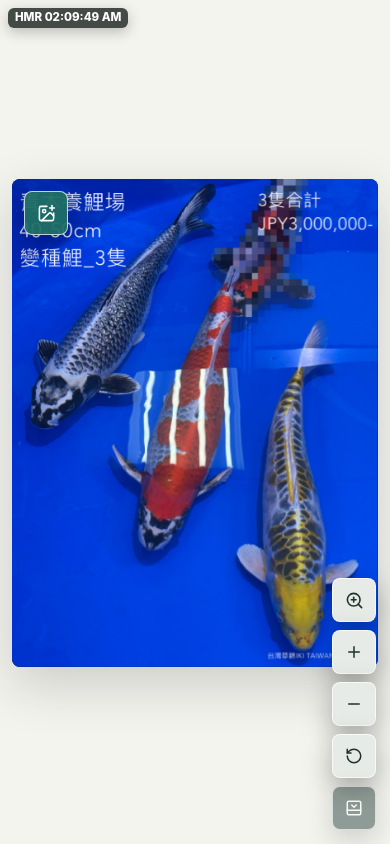
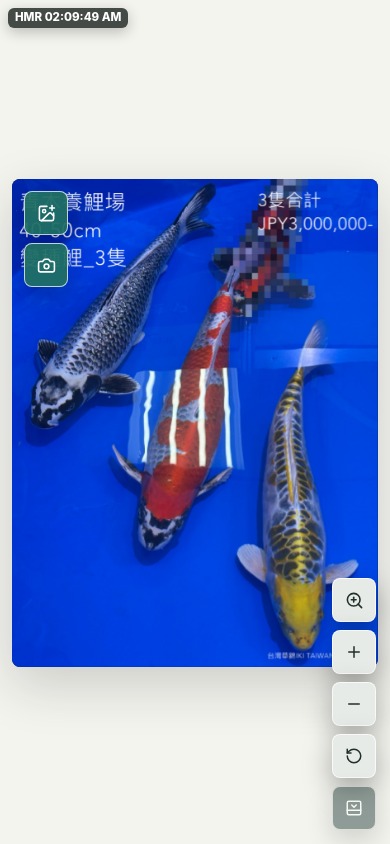
Before and after one commit to gukii/fishCrossTag, a React (Vite) app: page / in a window 390 px wide. Built offline with nearby package versions, Linux system fonts and the light colour scheme.

Commit message:
Add mobile image source controls

```diff
--- a/src/App.tsx
+++ b/src/App.tsx
@@ -1,5 +1,6 @@
 import { ChangeEvent, PointerEvent, RefObject, WheelEvent, useEffect, useMemo, useRef, useState } from "react";
 import {
+  Camera,
   Check,
   ImagePlus,
   Minus,
@@ -445,6 +446,7 @@ export default function App() {
 
   function loadImage(event: ChangeEvent<HTMLInputElement>) {
     const file = event.target.files?.[0];
+    event.target.value = "";
     if (!file) return;
 
     const src = URL.createObjectURL(file);
@@ -944,10 +946,16 @@ export default function App() {
                 maxHeight: "calc(100svh - 38px)",
               }}
             >
-              <label className="floating-open-button" data-no-draw onPointerDown={(event) => event.stopPropagation()} aria-label="Open koi photo">
+              <div className="image-source-actions" data-no-draw onPointerDown={(event) => event.stopPropagation()}>
+                <label className="source-action-button" aria-label="Open photo from album">
                   <input type="file" accept="image/*" onChange={loadImage} />
                   <ImagePlus size={19} />
                 </label>
+                <label className="source-action-button" aria-label="Take photo with camera">
+                  <input type="file" accept="image/*" capture="environment" onChange={loadImage} />
+                  <Camera size={19} />
+                </label>
+              </div>
 
               <div
                 ref={imageTransformRef}
@@ -1114,12 +1122,18 @@ export default function App() {
               </div>
             </div>
           ) : (
-            <label className="empty-stage">
+            <div className="empty-stage">
+              <div className="empty-source-actions">
+                <label className="source-action-button" aria-label="Open photo from album">
                   <input type="file" accept="image/*" onChange={loadImage} />
-              <span className="floating-open-button empty-open-icon">
                   <ImagePlus size={22} />
-              </span>
                 </label>
+                <label className="source-action-button" aria-label="Take photo with camera">
+                  <input type="file" accept="image/*" capture="environment" onChange={loadImage} />
+                  <Camera size={22} />
+                </label>
+              </div>
+            </div>
           )}
         </div>
       </section>
--- a/src/styles.css
+++ b/src/styles.css
@@ -86,12 +86,8 @@ h2 {
   line-height: 1.1;
 }
 
-.empty-stage {
-  cursor: pointer;
-}
-
-.floating-open-button input,
-.empty-stage input {
+.image-source-actions input,
+.empty-source-actions input {
   position: absolute;
   inline-size: 1px;
   block-size: 1px;
@@ -99,11 +95,16 @@ h2 {
   pointer-events: none;
 }
 
-.floating-open-button {
+.image-source-actions {
   position: absolute;
   left: 12px;
   top: 12px;
   z-index: 8;
+  display: grid;
+  gap: 8px;
+}
+
+.source-action-button {
   width: 44px;
   height: 44px;
   display: inline-grid;
@@ -116,6 +117,11 @@ h2 {
   box-shadow: 0 10px 28px rgba(0, 0, 0, 0.26);
   cursor: pointer;
   touch-action: manipulation;
+}
+
+.empty-source-actions {
+  display: flex;
+  gap: 10px;
 }
 
 .stage-wrap {
@@ -380,12 +386,6 @@ h2 {
   background: #fbfaf4;
   text-align: center;
   font-weight: 800;
-}
-
-.empty-open-icon {
-  left: 50%;
-  top: 50%;
-  transform: translate(-50%, -50%);
 }
 
 .button {
```
Lines whose indentation alone changed are shown as unchanged.
